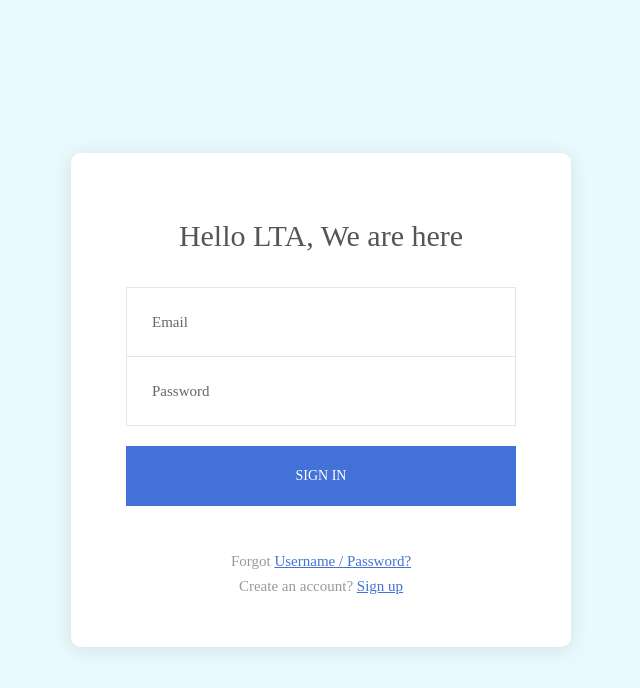
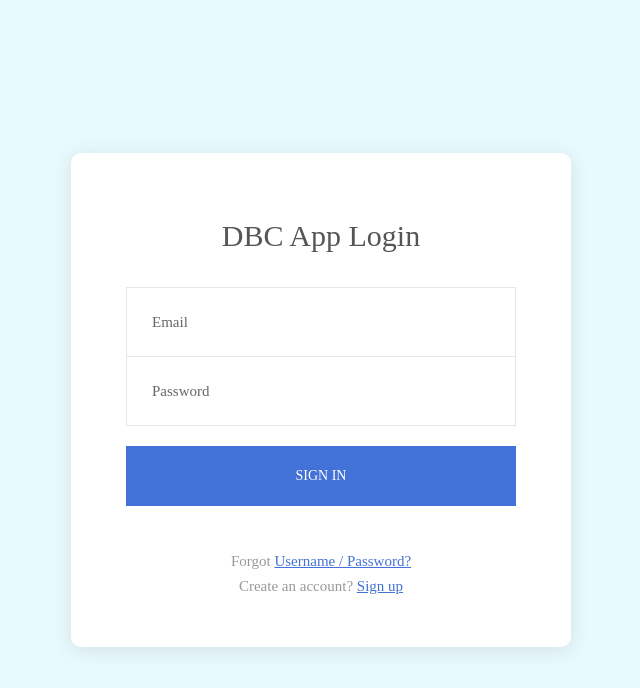
Before and after one commit to fonghanken/dbc-web-app, a plain HTML site: page index.html in a window 1280 px wide. Shown: the whole page, without its empty margins (319-959 px from the left). Drawn offline with Linux system fonts and the light colour scheme; a web font is replaced by a local one.

Commit message:
update to title

```diff
--- a/index.html
+++ b/index.html
@@ -17,7 +17,7 @@
 			<div class="wrap-login100 p-l-55 p-r-55 p-t-65 p-b-50">
 				<form class="login100-form validate-form">
 					<span class="login100-form-title p-b-33">
-						Hello LTA, We are here
+						DBC App Login
 					</span>
 
 					<div class="wrap-input100 validate-input" data-validate = "Valid email is required: ex@abc.xyz">
```
